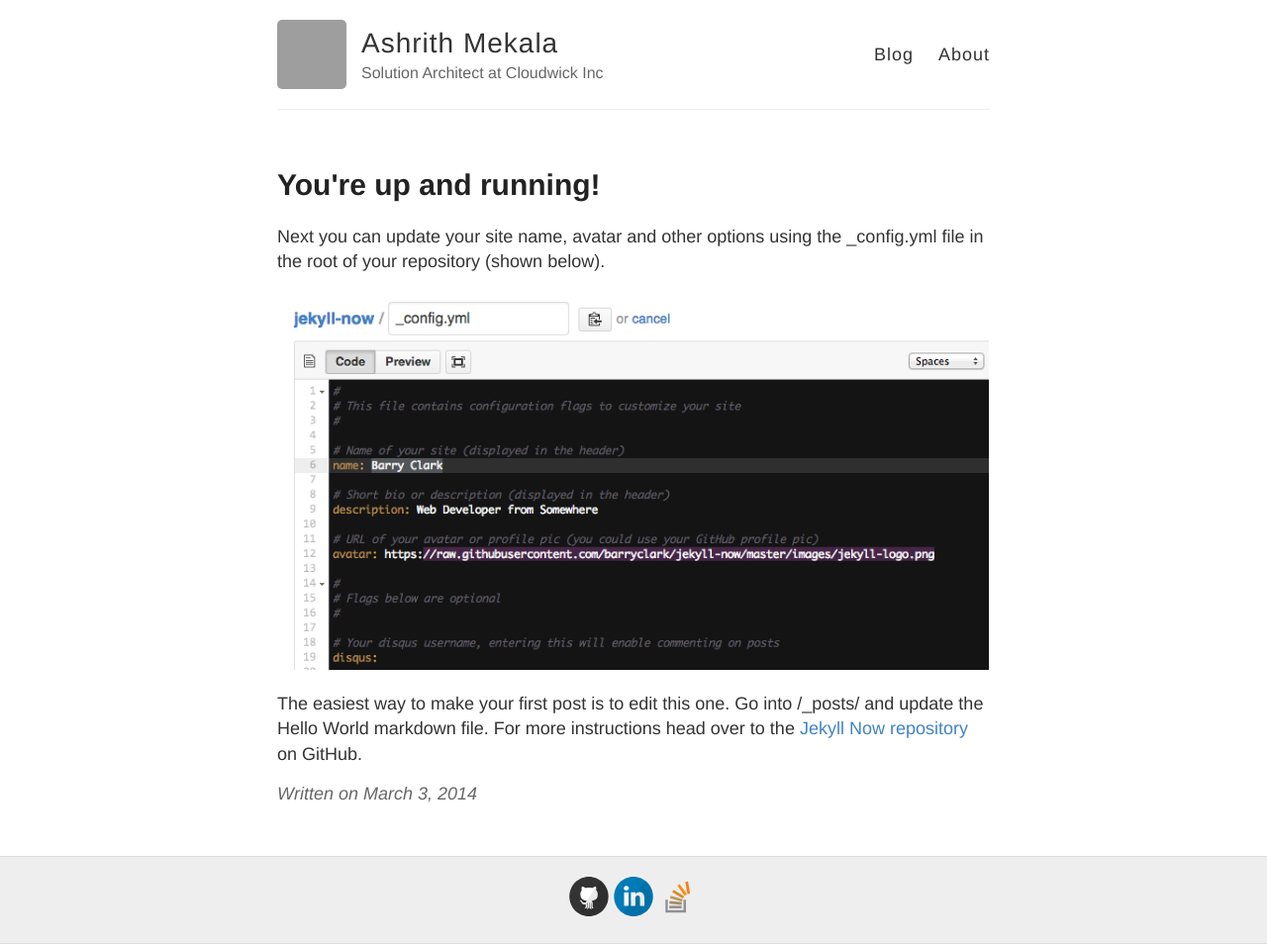
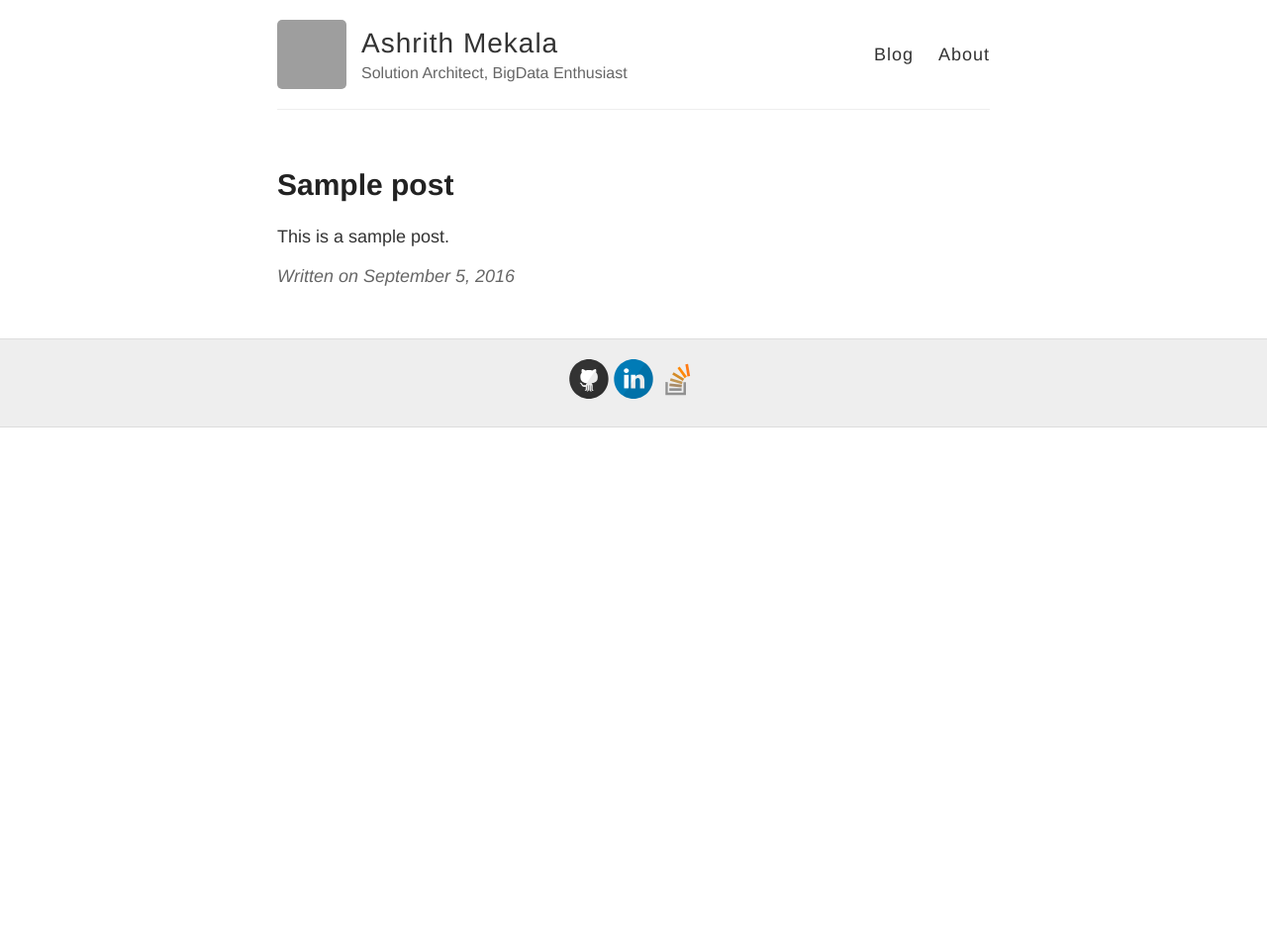
Before and after one commit to ashrithr/ashrithr.github.io, a Jekyll site: the page built from _posts/2016-9-5-Hello-World.md, in a window 1280 px wide. Shown: the whole page at 99% size. Built offline with Jekyll 4.4.1, drawn with Linux system fonts in a browser that asks for light colours; after the commit the page ends 900 px from its top, so only the background shows below that; grey boxes are pictures that could not be loaded.

Commit message:
Update first post and remove unnecessary images

```diff
--- a/_config.yml
+++ b/_config.yml
@@ -6,7 +6,7 @@
 name: Ashrith Mekala
 
 # Short bio or description (displayed in the header)
-description: Solution Architect at Cloudwick Inc
+description: Solution Architect, BigData Enthusiast
 
 # URL of your avatar or profile pic (you could use your GitHub profile pic)
 avatar: https://avatars1.githubusercontent.com/u/1916107?v=3&s=140
--- a/_posts/2014-3-3-Hello-World.md
+++ /dev/null
@@ -1,10 +0,0 @@
----
-layout: post
-title: You're up and running!
----
-
-Next you can update your site name, avatar and other options using the _config.yml file in the root of your repository (shown below).
-
-![_config.yml]({{ site.baseurl }}/images/config.png)
-
-The easiest way to make your first post is to edit this one. Go into /_posts/ and update the Hello World markdown file. For more instructions head over to the [Jekyll Now repository](https://github.com/barryclark/jekyll-now) on GitHub.
--- /dev/null
+++ b/_posts/2016-9-5-Hello-World.md
@@ -0,0 +1,6 @@
+---
+layout: post
+title: Sample post
+---
+
+This is a sample post.
```
Also changed, not shown: images/config.png (deleted), images/first-post.png (deleted), images/jekyll-logo.png (deleted), images/jekyll-now-theme-screenshot.jpg (deleted), images/step1.gif (deleted).
